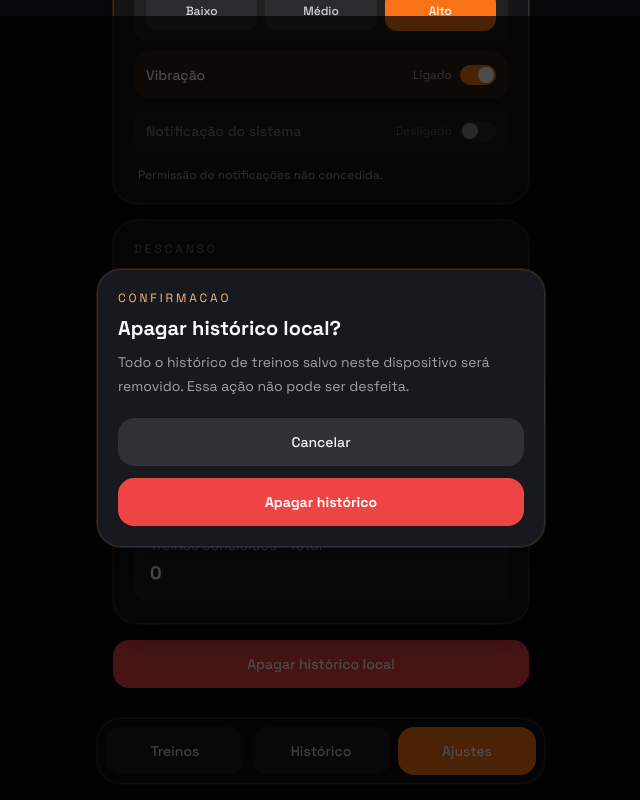
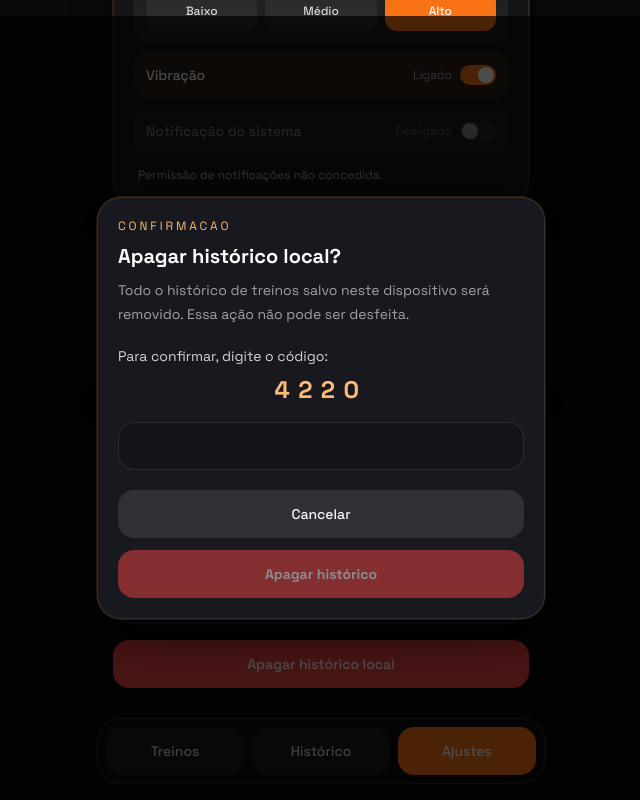
Before and after one commit to lnrdgst/daily-workout, a React (Vite) app: page /settings in a window 1280 px wide. Both pictures are taken after a click on the button "Apagar histórico local". Shown: the part 440-1240 px from the top of the page, without its empty margins (319-959 px from the left). Built offline with nearby package versions, Linux system fonts and the light colour scheme.

Commit message:
feat: protege exclusao do historico com codigo

```diff
--- a/src/components/ConfirmDialog.tsx
+++ b/src/components/ConfirmDialog.tsx
@@ -1,4 +1,5 @@
 import { useEffect, useRef } from 'react';
+import type { ReactNode } from 'react';
 
 interface ConfirmDialogProps {
   open: boolean;
@@ -7,6 +8,8 @@ interface ConfirmDialogProps {
   confirmLabel: string;
   cancelLabel: string;
   destructive?: boolean;
+  confirmDisabled?: boolean;
+  children?: ReactNode;
   onConfirm: () => void;
   onCancel: () => void;
 }
@@ -18,6 +21,8 @@ export const ConfirmDialog = ({
   confirmLabel,
   cancelLabel,
   destructive = false,
+  confirmDisabled = false,
+  children,
   onConfirm,
   onCancel,
 }: ConfirmDialogProps) => {
@@ -56,6 +61,7 @@ export const ConfirmDialog = ({
           {title}
         </h2>
         <p className="mt-2 text-sm leading-6 text-zinc-400">{description}</p>
+        {children}
         <div className="mt-5 grid grid-cols-1 gap-3">
           <button ref={cancelButtonRef} type="button" onClick={onCancel} className="touch-button bg-white/10 text-zinc-100">
             {cancelLabel}
@@ -63,7 +69,8 @@ export const ConfirmDialog = ({
           <button
             type="button"
             onClick={onConfirm}
-            className={`touch-button font-semibold text-white ${destructive ? 'bg-danger' : 'bg-accent-500'}`}
+            disabled={confirmDisabled}
+            className={`touch-button font-semibold text-white disabled:cursor-not-allowed disabled:opacity-50 ${destructive ? 'bg-danger' : 'bg-accent-500'}`}
           >
             {confirmLabel}
           </button>
--- a/src/pages/SettingsPage.tsx
+++ b/src/pages/SettingsPage.tsx
@@ -50,6 +50,8 @@ export const SettingsPage = () => {
   const [alertSettings, setAlertSettings] = useRestAlertSettings();
   const [restTimerSettings, setRestTimerSettings] = useRestTimerSettings();
   const [dialog, setDialog] = useState<'discard-draft' | 'clear-history' | null>(null);
+  const [clearHistoryCode, setClearHistoryCode] = useState('');
+  const [clearHistoryInput, setClearHistoryInput] = useState('');
   const [notificationFeedback, setNotificationFeedback] = useState<string | null>(null);
   const lastWorkout = getLastWorkout(state.history, state.lastCompletedWorkoutId);
   const timing = lastWorkout ? formatWorkoutTimeRange(lastWorkout.startedAt, lastWorkout.finishedAt) : null;
@@ -99,6 +101,20 @@ export const SettingsPage = () => {
   const setDefaultRestSeconds = (defaultRestSeconds: RestDurationSeconds) => {
     setRestTimerSettings({ defaultRestSeconds });
   };
+
+  const openClearHistoryDialog = () => {
+    setClearHistoryCode(String(Math.floor(Math.random() * 9000) + 1000));
+    setClearHistoryInput('');
+    setDialog('clear-history');
+  };
+
+  const closeClearHistoryDialog = () => {
+    setClearHistoryCode('');
+    setClearHistoryInput('');
+    setDialog(null);
+  };
+
+  const isClearHistoryCodeValid = clearHistoryCode !== '' && clearHistoryInput === clearHistoryCode;
 
   return (
     <div className="space-y-4">
@@ -181,7 +197,7 @@ export const SettingsPage = () => {
             Limpar treino em andamento
           </button>
         )}
-        <button type="button" onClick={() => setDialog('clear-history')} className="touch-button bg-danger text-white">
+        <button type="button" onClick={openClearHistoryDialog} className="touch-button bg-danger text-white">
           Apagar histórico local
         </button>
       </section>
@@ -207,12 +223,36 @@ export const SettingsPage = () => {
         cancelLabel="Cancelar"
         confirmLabel="Apagar histórico"
         destructive
-        onCancel={() => setDialog(null)}
+        confirmDisabled={!isClearHistoryCodeValid}
+        onCancel={closeClearHistoryDialog}
         onConfirm={() => {
+          if (!isClearHistoryCodeValid) {
+            return;
+          }
+
           clearHistory();
-          setDialog(null);
+          closeClearHistoryDialog();
         }}
-      />
+      >
+        <div className="mt-5">
+          <p className="text-sm text-zinc-300">Para confirmar, digite o código:</p>
+          <p className="mt-2 text-center text-2xl font-bold tracking-[0.35em] text-accent-300">{clearHistoryCode}</p>
+          <label className="sr-only" htmlFor="clear-history-code">
+            Código de confirmação
+          </label>
+          <input
+            id="clear-history-code"
+            type="text"
+            inputMode="numeric"
+            pattern="[0-9]*"
+            autoComplete="one-time-code"
+            maxLength={4}
+            value={clearHistoryInput}
+            onChange={(event) => setClearHistoryInput(event.target.value.replace(/\D/g, '').slice(0, 4))}
+            className="mt-4 min-h-12 w-full rounded-2xl border border-white/10 bg-black/20 px-4 text-center text-lg font-semibold tracking-[0.2em] text-zinc-100 outline-none transition focus:border-danger/70 focus:ring-2 focus:ring-danger/30"
+          />
+        </div>
+      </ConfirmDialog>
     </div>
   );
 };
```
